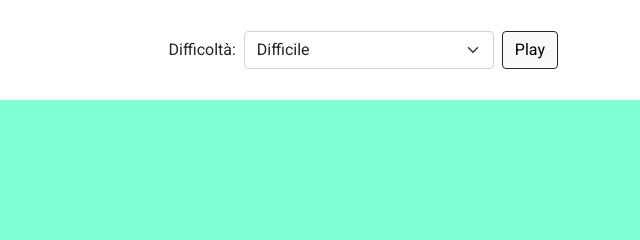
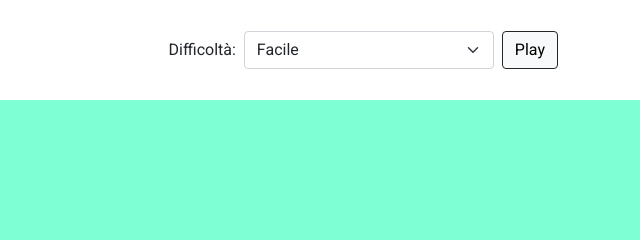
Before and after one commit to robertolatini31/js-campominato-dom, a plain HTML site: page index.html in a window 1280 px wide. Shown: the top 240 px of the page, 640-1280 px from the left. Drawn offline with nearby package versions, Linux system fonts and the light colour scheme.

Commit message:
adjusted difficulty

```diff
--- a/index.html
+++ b/index.html
@@ -25,9 +25,9 @@
                 <div class="col selectors d-flex align-items-center justify-content-end">
                     <p class="mb-0">Difficoltà:</p>
                     <select class="form-select ms-2" aria-label="Default select">
-                        <option value="1">Difficile</option>
+                        <option value="1">Facile</option>
                         <option value="2">Intermedio</option>
-                        <option value="3">Facile</option>
+                        <option value="3">Difficile</option>
                     </select>
                     <!-- ./selettore difficoltà  -->
                     <button type="button" class="btn btn-light border border-dark ms-2">Play</button>
```
